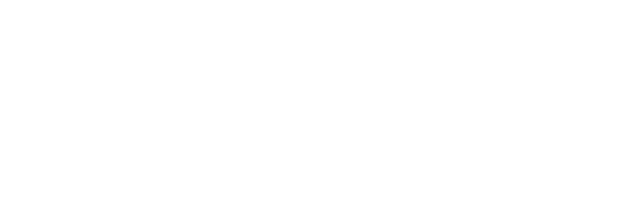
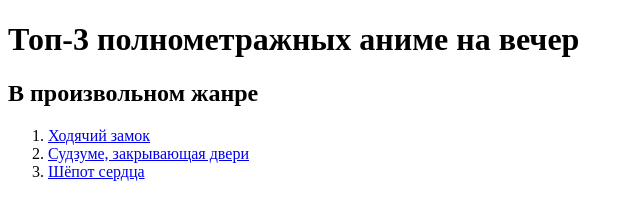
Before and after one commit to chuchka0-0/task-html, a website: page src/index.html in a window 1280 px wide. Shown: the whole page, without its empty margins (0-640 px from the left). Drawn offline with Linux system fonts and the light colour scheme.

Commit message:
feat: add index.html

```diff
--- a/src/index.html
+++ b/src/index.html
@@ -1,7 +1,24 @@
-<!DOCTYPE html>
+<!doctype html>
 <html lang="en">
     <head>
         <title>HTML</title>
+        <h1>Топ-3 полнометражных аниме на вечер</h1>
+        <h2>В произвольном жанре</h2>
+        <ol>
+            <li>
+                <a href="https://www.kinopoisk.ru/film/49684/">Ходячий замок</a>
+            </li>
+
+            <li>
+                <a href="https://www.kinopoisk.ru/film/4769135/"
+                    >Судзуме, закрывающая двери</a
+                >
+            </li>
+
+            <li>
+                <a href="https://www.kinopoisk.ru/film/32714/">Шёпот сердца</a>
+            </li>
+        </ol>
     </head>
     <body></body>
 </html>
```
